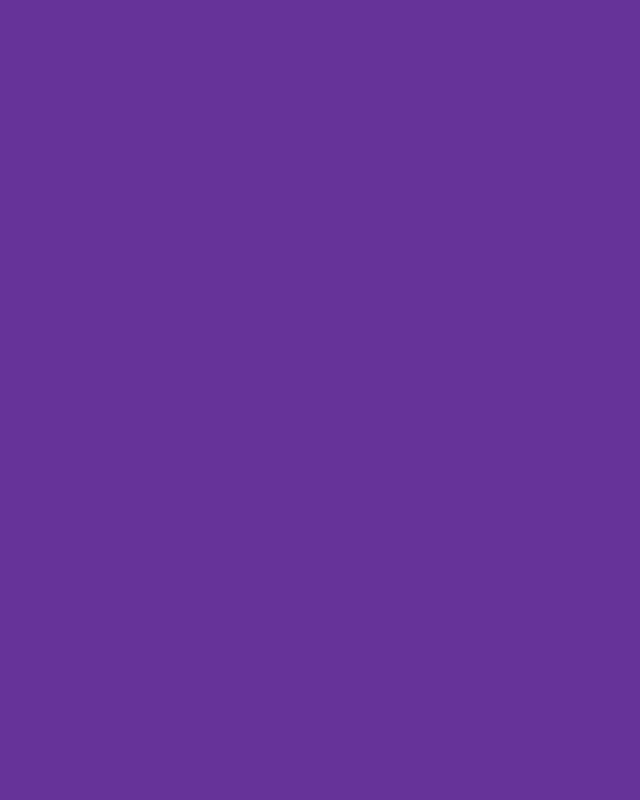
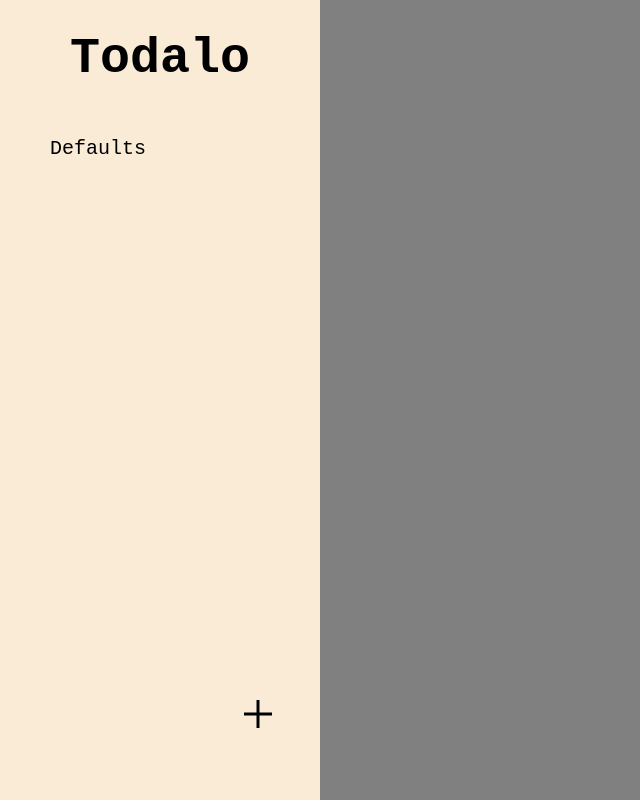
Before and after one commit to jk301/odin-todo, a website built with webpack: page src/template.html in a window 1280 px wide. Shown: the whole page, without its empty margins (0-640 px from the left). Built offline with nearby package versions, Linux system fonts and the light colour scheme.

Commit message:
Added sidebar (no functionality)

```diff
--- a/package.json
+++ b/package.json
@@ -14,6 +14,7 @@
   "type": "module",
   "devDependencies": {
     "css-loader": "^7.1.4",
+    "date-fns": "^4.1.0",
     "html-loader": "^5.1.0",
     "html-webpack-plugin": "^5.6.6",
     "style-loader": "^4.0.0",
--- a/src/index.js
+++ b/src/index.js
@@ -1,4 +1,6 @@
 /* index.js */
 import "./styles.css";
+import { sidebar } from "./sidebar/sidebar.js";
 
-console.log("helo");
+const sidebarContent = sidebar;
+document.body.append(sidebarContent.container);
--- /dev/null
+++ b/src/sidebar/sidebar.css
@@ -0,0 +1,51 @@
+/* sidebar.css */
+
+.sidebar-container {
+    position: relative;
+    height: 100vh;
+    width: 25%;
+    min-width: 300px;
+    background-color: antiquewhite;
+    padding: 30px;
+    display: flex;
+    flex-direction: column;
+    align-items: center;
+    overflow-y: auto;
+}
+
+.sidebar-container > h1 {
+    font-size: 50px;
+    margin-bottom: 30px;
+}
+
+.project-divs {
+    font-size: 20px;
+    padding: 20px;
+    border-radius: 8px;
+    width: 100%;
+}
+.project-divs:hover {
+    background-color: rgb(224, 206, 183);
+}
+
+.projects-list {
+    overflow-y: auto;
+    flex-grow: 1;
+    width: 100%;
+}
+.projects-list::-webkit-scrollbar {
+    display: none;
+}
+
+.add-project-icon {
+    position: absolute;
+    top: 85%;
+    left: 70%;
+    box-sizing: border-box;
+    padding: 10px;
+    border-radius: 40px;
+}
+
+.add-project-icon:hover{
+    background-color: rgb(224, 206, 183);
+}
--- /dev/null
+++ b/src/sidebar/sidebar.js
@@ -0,0 +1,40 @@
+/* sidebar.js */
+import "./sidebar.css"
+import plusIcon from "../icons/add.svg"
+
+export const sidebar = (() => {
+    const sidebarContainer = document.createElement("div");
+    sidebarContainer.classList.add("sidebar-container");
+
+    const title = document.createElement("h1");
+    title.textContent = "Todalo";
+
+    const defaults = document.createElement("div");
+    defaults.textContent = "Defaults";
+    defaults.classList.add("project-divs");
+
+    const projectsList = document.createElement("div");
+    projectsList.classList.add("projects-list");
+
+    projectsList.appendChild(defaults);
+    // append projects to projectsList instead of sidebarContainer
+
+    sidebarContainer.appendChild(title);
+    sidebarContainer.appendChild(projectsList);
+    // icon appended to sidebarContainer directly, not projectsList
+
+    function addProject(name) {
+        const newProj = document.createElement("div");
+        newProj.textContent = name;
+        newProj.classList.add("project-divs");
+        projectsList.appendChild(newProj);
+    }
+
+    return { container: sidebarContainer, addProject};
+})()
+
+const addIcon = document.createElement("img");
+addIcon.src = plusIcon;
+addIcon.classList.add("add-project-icon");
+
+sidebar.container.appendChild(addIcon);
--- /dev/null
+++ b/src/storage/storage.js
@@ -0,0 +1,3 @@
+/* storage.js */
+
+export let projects = [];
--- a/src/styles.css
+++ b/src/styles.css
@@ -1,4 +1,14 @@
 /* styles.css */
+
+* {
+  margin: 0;
+  padding: 0;
+  box-sizing: border-box;
+  font-family: 'Courier New', Courier, monospace;
+}
+
 body {
-  background-color: rebeccapurple;
+  background-color: grey;
+  display: flex;
+
 }
--- a/src/template.html
+++ b/src/template.html
@@ -3,7 +3,7 @@
 <head>
     <meta charset="UTF-8">
     <meta name="viewport" content="width=device-width, initial-scale=1.0">
-    <title>toodaloo</title>
+    <title>todalo</title>
 </head>
 <body>
 
```
Also changed, not shown: src/icons/add.svg (added), 1 other file.
